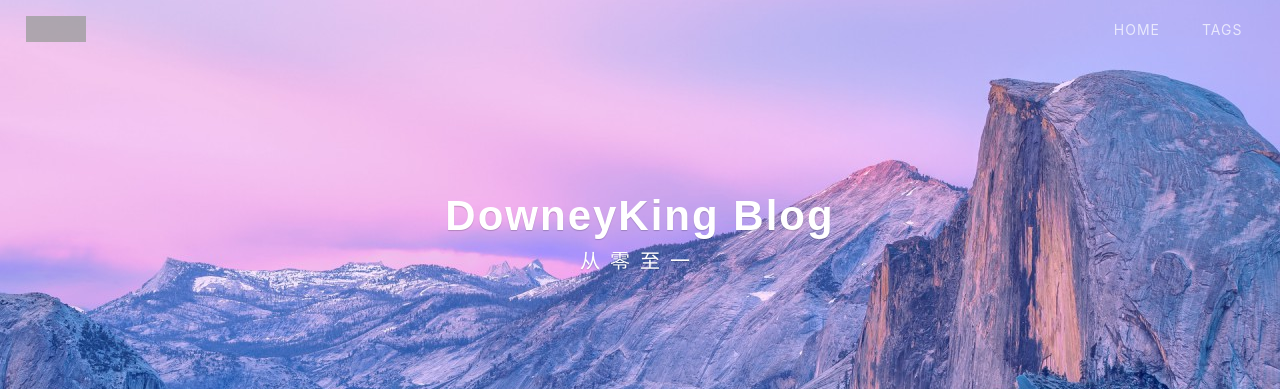
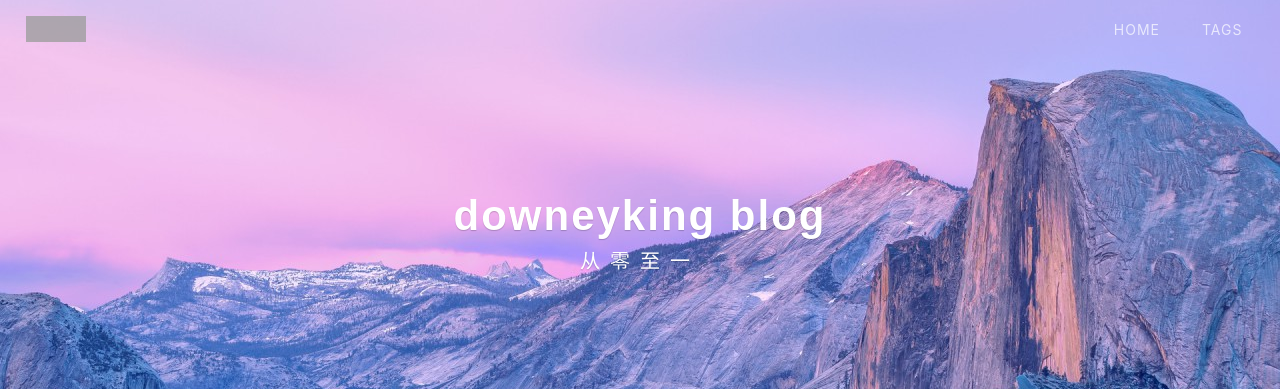
Before and after one commit to geekgitcode/geekgitcode.github.io, a Jekyll site: the page built from index.html, in a window 1280 px wide and 900 px high. Shown: the top 389 px of the window. Built offline with Jekyll 4.4.1, drawn with Linux system fonts in a browser that asks for light colours; nearby versions of some CDN libraries; the list of posts is cut into pages by our own code; a style sheet for code colours, icons or effects is not loaded; grey boxes are pictures that could not be loaded.

```diff
--- a/index.html
+++ b/index.html
@@ -1,6 +1,6 @@
 ---
 layout: default
-home-title: DowneyKing Blog
+home-title: downeyking blog
 description: 从零至一
 header-img: assets/img/main_bg.jpg
 ---
```
